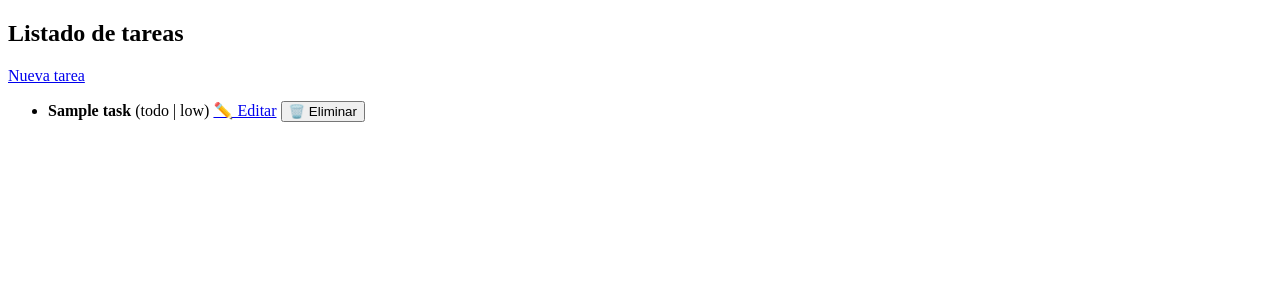
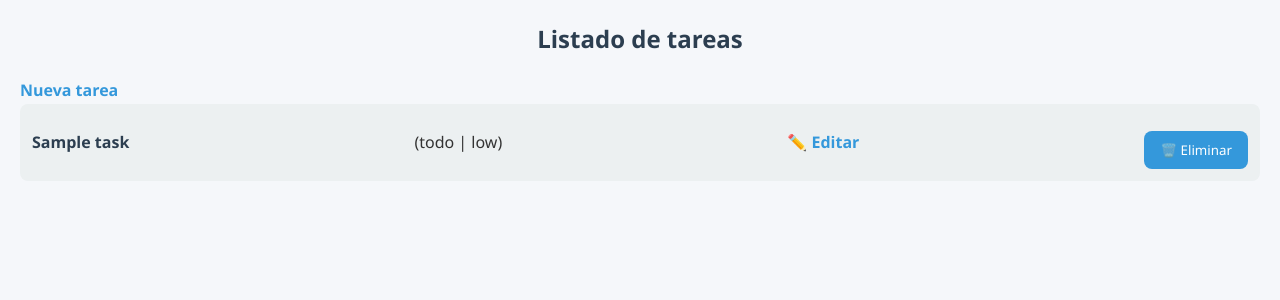
Before and after one commit to danieltaborda636/Gestor-de-Tareas, a PHP site: page /views/tasks/list.php in a window 1280 px wide. Shown: the top 300 px of the page. Run offline with PHP 8.4, Linux system fonts and the light colour scheme; tables that the repository leaves empty hold one stand-in row (values such as "Sample post").

Commit message:
estilos de el crud de tareas

```diff
--- a/assets/css/style.css
+++ b/assets/css/style.css
@@ -1,20 +1,123 @@
-/* Estilos simples */
+/* Reset y tipografía */
+* {
+  margin: 0;
+  padding: 0;
+  box-sizing: border-box;
+  font-family: "Segoe UI", Tahoma, Geneva, Verdana, sans-serif;
+}
+
 body {
-    font-family: Arial, sans-serif;
-    margin: 20px;
+  background: #f5f7fa;
+  color: #333;
+  line-height: 1.6;
+  padding: 20px;
 }
 
 h2 {
-    color: #333;
+  margin-bottom: 20px;
+  color: #2c3e50;
+  font-size: 24px;
+  text-align: center;
 }
 
-form {
-    display: flex;
-    flex-direction: column;
-    max-width: 300px;
+/* Contenedor */
+.container {
+  max-width: 800px;
+  margin: 0 auto;
+  background: #fff;
+  padding: 25px;
+  border-radius: 12px;
+  box-shadow: 0 4px 10px rgba(0,0,0,0.1);
 }
 
-input, button {
-    margin: 5px 0;
-    padding: 10px;
+/* Links */
+a {
+  text-decoration: none;
+  color: #3498db;
+  font-weight: bold;
 }
+
+a:hover {
+  color: #21618c;
+}
+
+/* Botones */
+button, .btn {
+  background: #3498db;
+  color: #fff;
+  border: none;
+  padding: 10px 16px;
+  border-radius: 8px;
+  cursor: pointer;
+  transition: background 0.3s;
+}
+
+button:hover, .btn:hover {
+  background: #21618c;
+}
+
+button.delete {
+  background: #e74c3c;
+}
+
+button.delete:hover {
+  background: #c0392b;
+}
+
+/* Formularios */
+form {
+  margin-top: 15px;
+}
+
+input[type="text"],
+textarea,
+select {
+  width: 100%;
+  padding: 10px;
+  margin-bottom: 15px;
+  border: 1px solid #ccc;
+  border-radius: 8px;
+  font-size: 14px;
+}
+
+textarea {
+  resize: vertical;
+  min-height: 80px;
+}
+
+/* Lista de tareas */
+ul {
+  list-style: none;
+  padding: 0;
+}
+
+ul li {
+  background: #ecf0f1;
+  margin-bottom: 10px;
+  padding: 12px;
+  border-radius: 8px;
+  display: flex;
+  justify-content: space-between;
+  align-items: center;
+}
+
+ul li strong {
+  color: #2c3e50;
+}
+
+/* Mensajes */
+p[style*="color: red"] {
+  background: #fdd;
+  border: 1px solid #e74c3c;
+  padding: 10px;
+  border-radius: 8px;
+  text-align: center;
+}
+
+p[style*="color: green"] {
+  background: #d4efdf;
+  border: 1px solid #27ae60;
+  padding: 10px;
+  border-radius: 8px;
+  text-align: center;
+}
--- a/views/tasks/create.php
+++ b/views/tasks/create.php
@@ -3,6 +3,7 @@
 <head>
     <meta charset="UTF-8">
     <title>Nueva tarea</title>
+    <link rel="stylesheet" href="../../assets/css/style.css">
 </head>
 <body>
     <h2>Crear tarea</h2>
--- a/views/tasks/edit.php
+++ b/views/tasks/edit.php
@@ -18,6 +18,7 @@ if (!$tarea) {
 <head>
     <meta charset="UTF-8">
     <title>Editar tarea</title>
+    <link rel="stylesheet" href="../../assets/css/style.css">
 </head>
 <body>
     <h2>Editar tarea</h2>
--- a/views/tasks/list.php
+++ b/views/tasks/list.php
@@ -9,6 +9,7 @@ $tareas = Task::all(); // Obtiene todas las tareas como array asociativo
 <head>
     <meta charset="UTF-8">
     <title>Mis Tareas</title>
+    <link rel="stylesheet" href="../../assets/css/style.css">
 </head>
 <body>
     <h2>Listado de tareas</h2>
```
